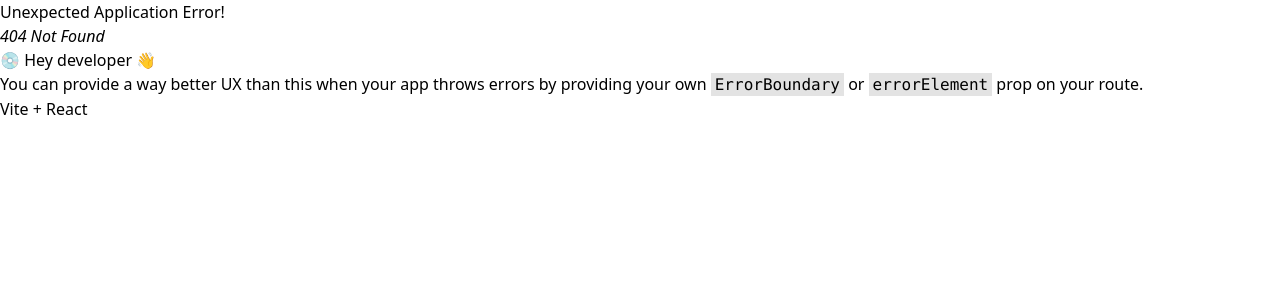
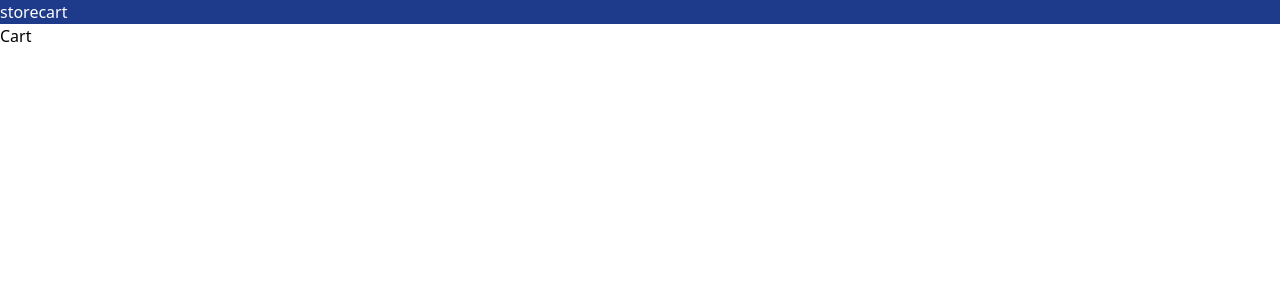
Before and after one commit to Mennatallah-Hisham/shopping-cart-react-ts, a React (Vite) app: page /cart in a window 1280 px wide. Before the commit this address had no page. Shown: the top 300 px of the page. Built offline with nearby package versions, Linux system fonts and the light colour scheme.

Commit message:
pages and routing setup

```diff
--- a/src/App.tsx
+++ b/src/App.tsx
@@ -1,15 +1,21 @@
 
 import './index.css'
+import { Outlet } from 'react-router-dom';
+import Navbar from "./components/Navbar";
+
 
 function App() {
 
 
   return (
-    <>
 
-      <h1>Vite + React</h1>
+    <main>
+      <Navbar/>
+      <Outlet></Outlet>
+    </main>
 
-    </>
+
+
   )
 }
 
--- /dev/null
+++ b/src/components/Layout.tsx
@@ -0,0 +1,14 @@
+import React from 'react'
+import { Outlet } from 'react-router-dom'
+import Navbar from './Navbar'
+const Layout = () => {
+  return (
+    <>
+    <Navbar/>
+       <Outlet/>
+    </>
+
+  )
+}
+
+export default Layout
--- /dev/null
+++ b/src/components/Navbar.tsx
@@ -0,0 +1,16 @@
+
+
+import { NavLink } from "react-router-dom";
+
+const Navbar = () => {
+  return (
+
+    <nav className='bg-blue-900 text-white '>
+        <NavLink to="/">store</NavLink>
+        <NavLink to="/cart">cart</NavLink>
+
+    </nav>
+  )
+}
+
+export default Navbar;
--- a/src/main.tsx
+++ b/src/main.tsx
@@ -6,7 +6,9 @@ import App from './App.tsx'
 import './index.css'
 import Store from './pages/Store.tsx';
 import store from './store/Store.tsx';
-import Home from './pages/Home.tsx';
+import Cart from './pages/Cart.tsx';
+import Error from './pages/Error.tsx';
+import Layout from './components/Layout.tsx';
 
 //home
 //store
@@ -15,8 +17,18 @@ import Home from './pages/Home.tsx';
 const router= createBrowserRouter(
 
 [
-  {path:"/store" ,element:<Store/>},
-  {path:"/" , element:<Home/>}
+  {path:"/",
+  element:<App/>,
+  errorElement:<Error/>,
+
+  children:[{
+   index:true ,element:<Store/>
+  },{
+    path:"cart" , element:<Cart/>
+  }
+]
+}
+
 
 
 ]);
@@ -24,15 +36,17 @@ const router= createBrowserRouter(
 ReactDOM.createRoot(document.getElementById('root')!).render(
 
 
-  <React.StrictMode>
+
     <Provider store={store}>
     <RouterProvider router={router}/>
-    <App />
+    <React.StrictMode>
+
+
+  </React.StrictMode>
 
     </Provider>
 
 
-  </React.StrictMode>
 
 
 ,
--- a/src/pages/Cart.tsx
+++ b/src/pages/Cart.tsx
@@ -1,5 +1,5 @@
 import { useSelector } from "react-redux";
-const cartItems=useSelector((state)=>state.cart.items);
+// const cartItems=useSelector((state)=>state.cart.items);
 const Cart = () => {
   return (
     <div>Cart</div>
--- /dev/null
+++ b/src/pages/Error.tsx
@@ -0,0 +1,8 @@
+
+const Error = () => {
+  return (
+    <div>Error</div>
+  )
+}
+
+export default Error
--- a/src/pages/Home.tsx
+++ /dev/null
@@ -1,19 +0,0 @@
-
-
-import storeItems from "../data/items.json";
-import { Tproduct } from '../types/Types';
-import ProductCard from '../components/ProductCard';
-
-const Home = () => {
-  return (
-<main className="contianer m-auto border border-red-400">
-<section className='flex flex-wrap justify-center gap-5'>
- {storeItems.map((item:Tproduct)=>(
- <ProductCard key={item.id}{ ...item} />))}
-  </section>
-
-  </main>
-  )
-}
-
-export default Home
--- a/src/pages/Store.tsx
+++ b/src/pages/Store.tsx
@@ -2,10 +2,13 @@
 import storeItems from "../data/items.json";
 import { Tproduct } from '../types/Types';
 import ProductCard from '../components/ProductCard';
+
 const Store = () => {
 
   return (
   <section className='flex flex-wrap gap-5'>
+
+    <h1>store page</h1>
  {storeItems.map((item:Tproduct)=>(
  <ProductCard key={item.id}{ ...item} />))}
   </section>
```
